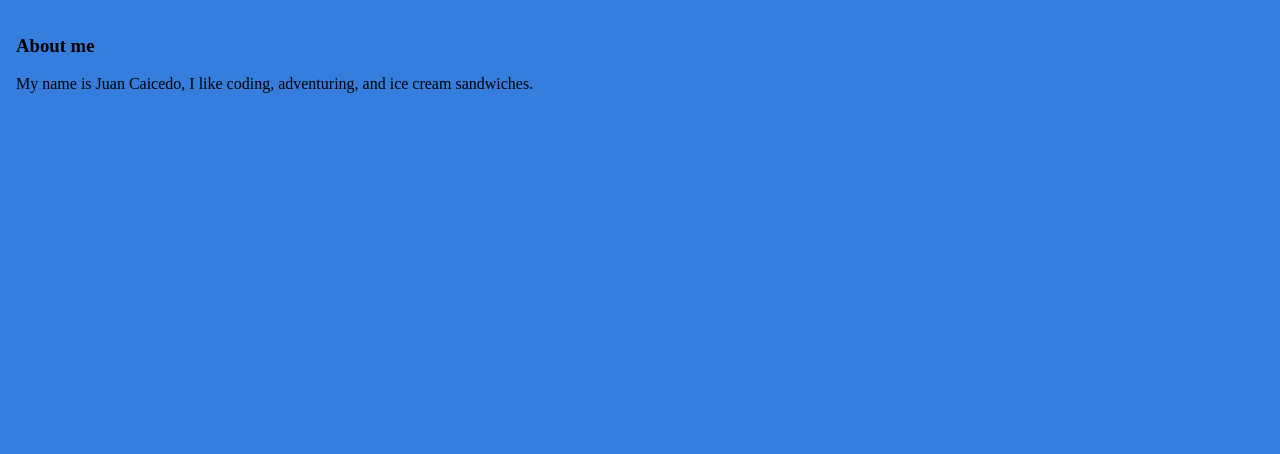
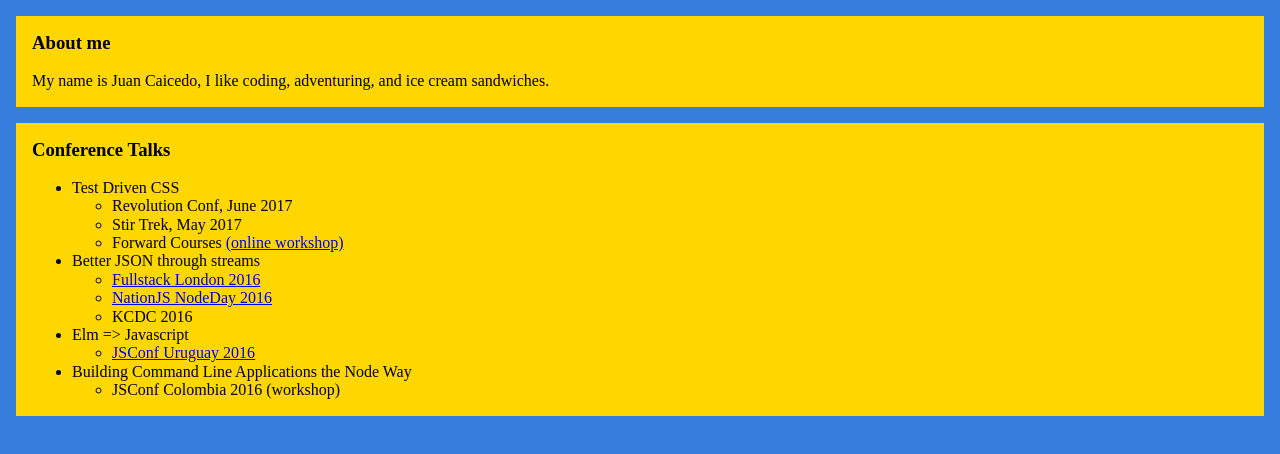
Before and after one commit to JuanCaicedo/personal-blog, a Next.js app: page / in a window 1280 px wide. Shown: the top 454 px of the page. Built offline with nearby package versions, Linux system fonts and the light colour scheme.

Commit message:
two cards

```diff
--- a/components/Card.js
+++ b/components/Card.js
@@ -1,3 +1,5 @@
-const Card = ({ children }) => <div>{children}</div>
+const Card = ({ children, header }) => (
+  <div className="bg-yellow pa3 mb3">{children}</div>
+)
 
 export default Card
--- /dev/null
+++ b/content/about-me.mdx
@@ -0,0 +1,4 @@
+### About me
+
+My name is Juan Caicedo, I like coding, adventuring, and ice cream
+sandwiches.
--- /dev/null
+++ b/content/conference-talks.mdx
@@ -0,0 +1,13 @@
+### Conference Talks
+- Test Driven CSS
+  - Revolution Conf, June 2017
+  - Stir Trek, May 2017
+  - Forward Courses [(online workshop)]( https://forwardcourses.com/workshops/119 )
+- Better JSON through streams
+  - [Fullstack London 2016]( https://skillsmatter.com/skillscasts/8160-better-json-through-streams )
+  - [NationJS NodeDay 2016]( https://vimeopro.com/user24051491/nationjs-node-day-march-11-2016/video/169948440 )
+  - KCDC 2016
+- Elm => Javascript
+  - [JSConf Uruguay 2016]( https://www.youtube.com/watch?v=UmxPZpam7o0 )
+- Building Command Line Applications the Node Way
+  - JSConf Colombia 2016 (workshop)
--- a/pages/index.js
+++ b/pages/index.js
@@ -1,14 +1,25 @@
 import Layout from '../layout/Main'
 import Card from '../components/Card'
+import AboutMe from '../content/about-me.mdx'
+import Talks from '../content/conference-talks.mdx'
 
-export default () => (
+const Page = () => (
   <Layout title="Juan Caicedo">
+    <style jsx>{`
+      :global(:first-child) {
+        margin-top: 0;
+      }
+      :global(:last-child) {
+        margin-bottom: 0;
+      }
+    `}</style>
     <Card>
-      <h3>About me</h3>
-      <div>
-        My name is Juan Caicedo, I like coding, adventuring, and ice cream
-        sandwiches.
-      </div>
+      <AboutMe />
+    </Card>
+    <Card>
+      <Talks />
     </Card>
   </Layout>
 )
+
+export default Page
```
